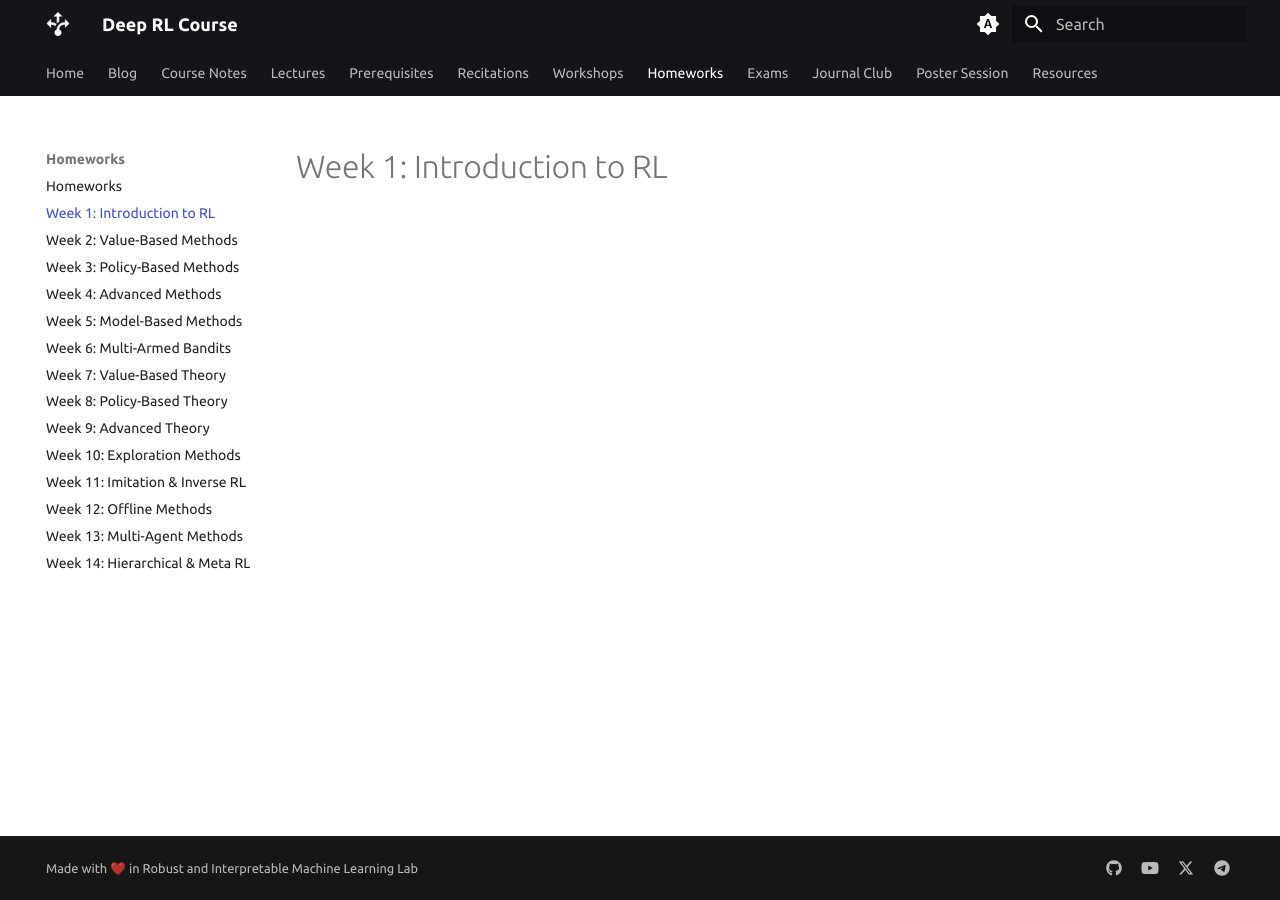
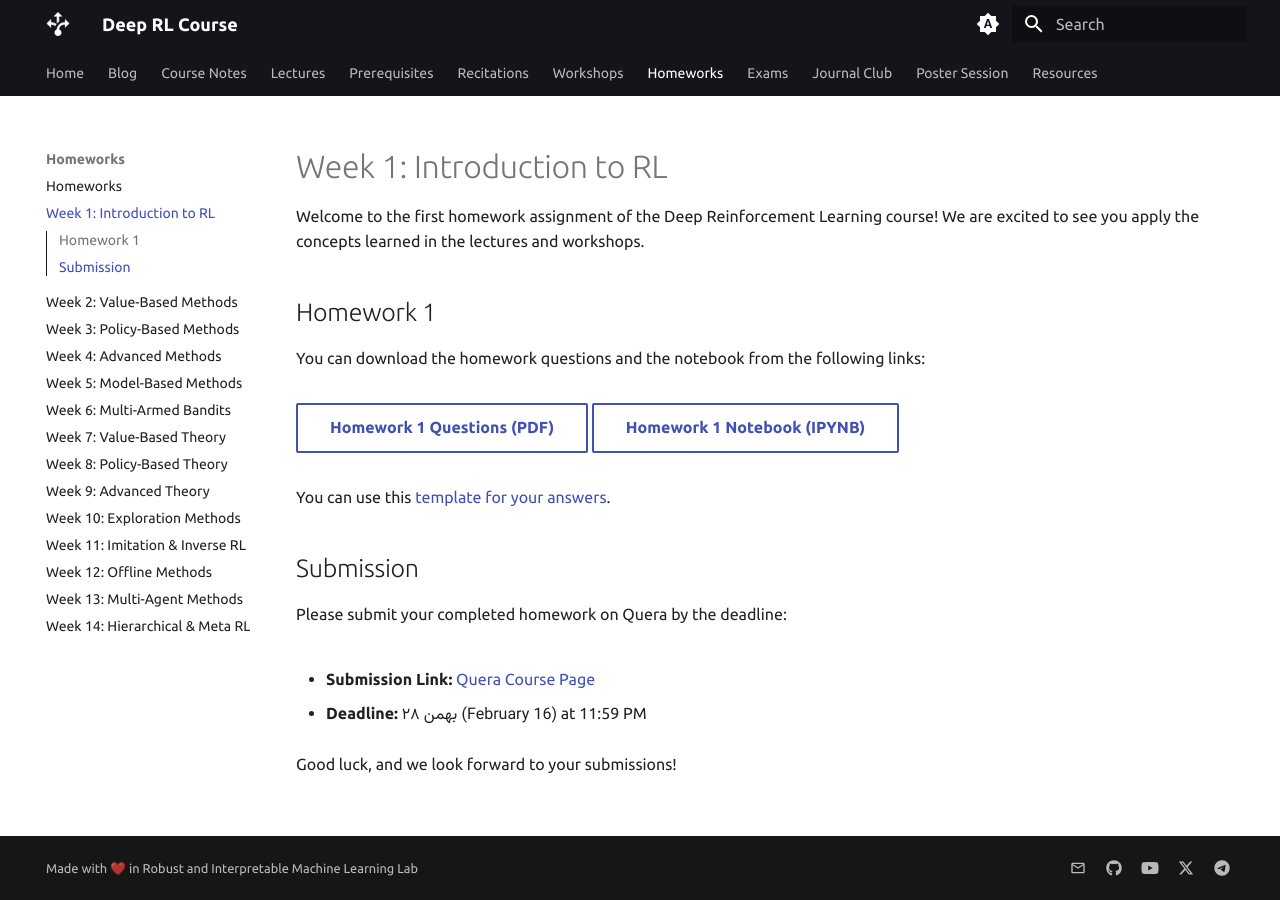
Before and after one commit to DeepRLCourse/DeepRLCourse.github.io, an MkDocs documentation site: the page built from docs/homeworks/week1.md, in a window 1280 px wide. Built offline with MkDocs 1.6.1 and Material for MkDocs 9.7.7, drawn with Linux system fonts in a browser that asks for light colours; some web fonts are replaced.

```diff
--- a/docs/homeworks/week1.md
+++ b/docs/homeworks/week1.md
@@ -1 +1,22 @@
 # Week 1: Introduction to RL
+
+Welcome to the first homework assignment of the Deep Reinforcement Learning course! We are excited to see you apply the concepts learned in the lectures and workshops.
+
+## Homework 1
+
+You can download the homework questions and the notebook from the following links:
+
+[Homework 1 Questions (PDF)](https://raw.githubusercontent.com/DeepRLCourse/Homework-1-Questions/refs/heads/main/HW1_Questions.pdf){ .md-button }
+[Homework 1 Notebook (IPYNB)](https://raw.githubusercontent.com/DeepRLCourse/Homework-1-Questions/refs/heads/main/HW1_Notebook.ipynb){ .md-button }
+
+You can use this [template for your answers](https://github.com/DeepRLCourse/Homework-1-Template){:target="_blank"}.
+
+## Submission
+
+Please submit your completed homework on Quera by the deadline:
+
+- **Submission Link:** [Quera Course Page](https://quera.org/course/add_to_course/course/20598/){:target="_blank"}
+
+- **Deadline:** <span style="direction: rtl;font-family: Vazirmatn;">۲۸ بهمن (February 16)</span> at 11:59 PM
+
+Good luck, and we look forward to your submissions!
--- a/mkdocs.yml
+++ b/mkdocs.yml
@@ -59,6 +59,8 @@ plugins:
 extra:
   generator: false
   social:
+    - icon: material/email-outline
+      link: mailto:deeprlcourse@gmail.com
     - icon: fontawesome/brands/github
       link: https://github.com/DeepRLCourse
     - icon: fontawesome/brands/youtube
```
Also changed, not shown: docs/lectures/week1.md (+10 -0 lines), docs/assets/images/course_notes/offline/1_aIslMzbp8-olmVVQHyxBbg.jpg (added), 2 other files.
